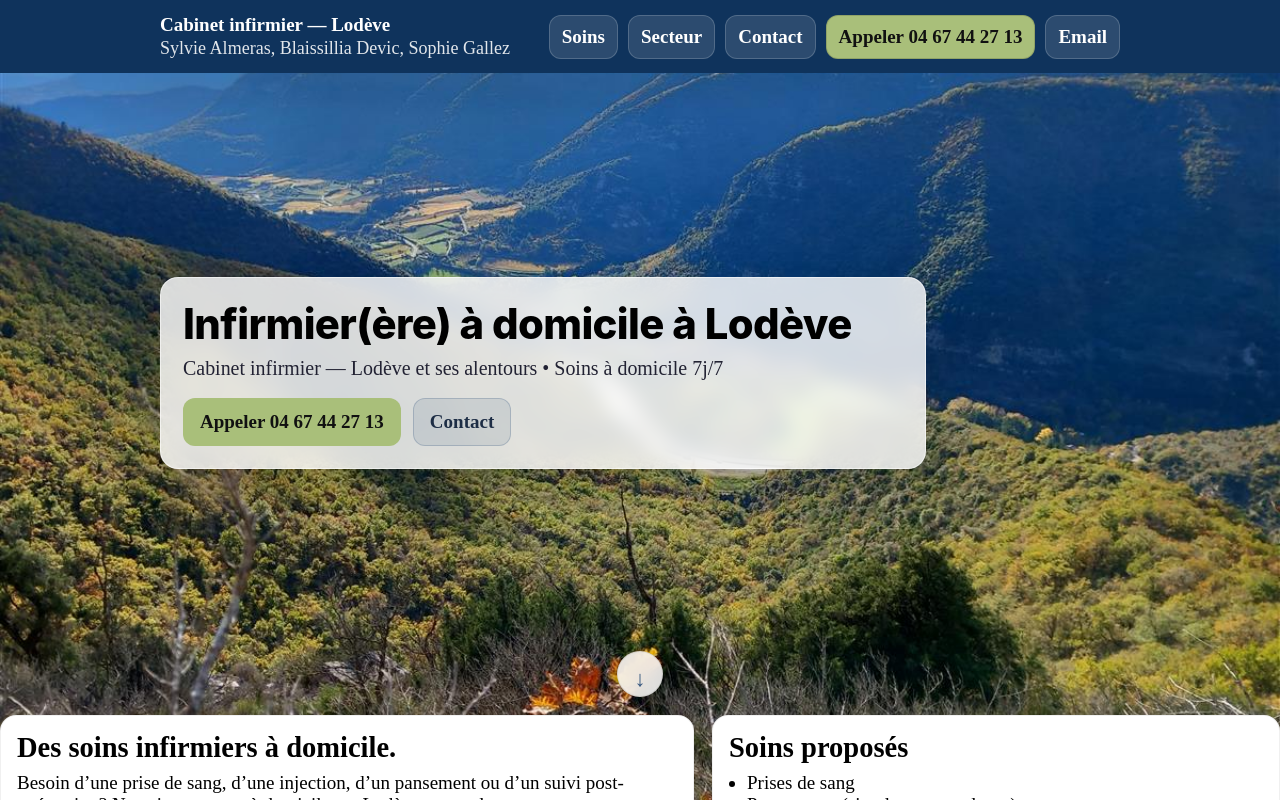
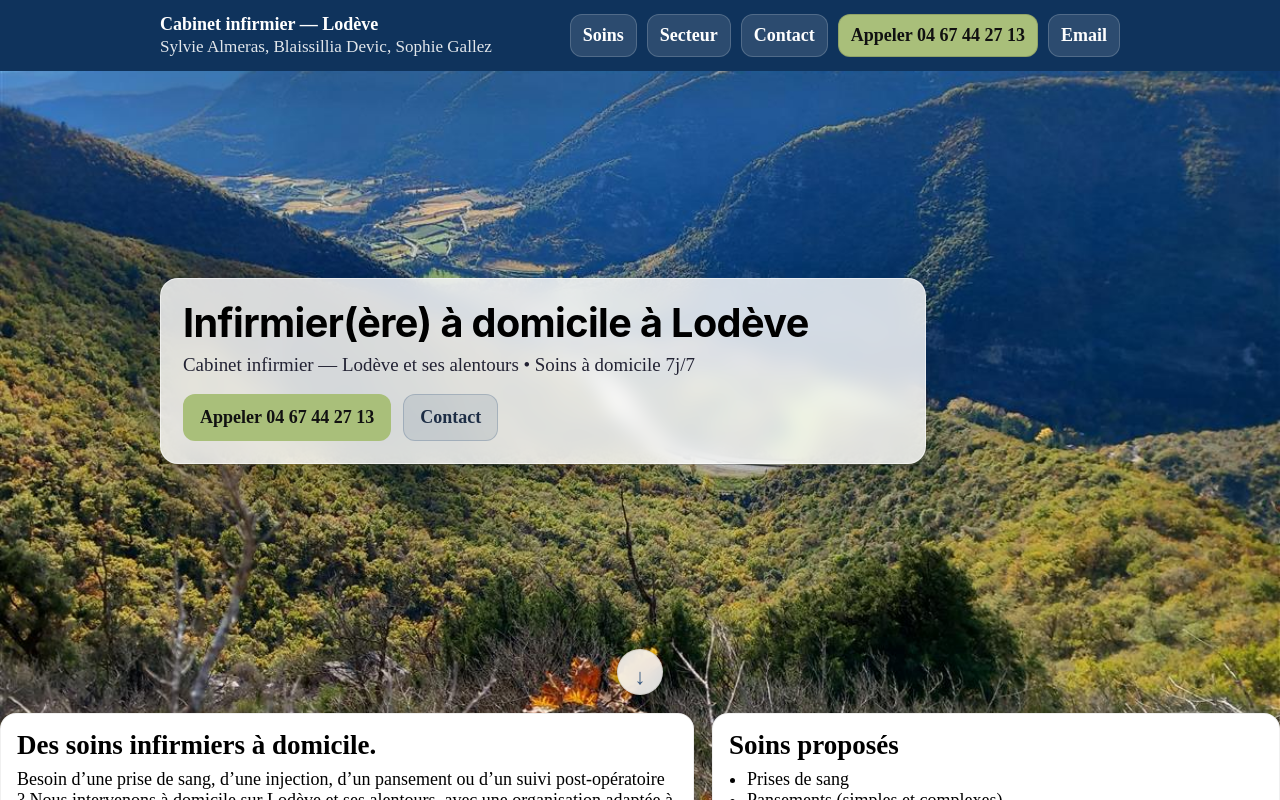
Before and after one commit to PaulLagadec/nurses-kit, a SvelteKit app: page / in a window 1280 px wide. Shown: the top 800 px of the page. Built offline with nearby package versions, Linux system fonts and the light colour scheme.

Commit message:
nurses-kit-font-fix

```diff
--- a/src/app.css
+++ b/src/app.css
@@ -1,7 +1,7 @@
 html, body {
   margin: 0;
   padding: 0;
-  font-size: 19px;
+  font-size: 18px;
   background: transparent; /* IMPORTANT */
   margin: 0;
   padding: 0;
@@ -22,7 +22,7 @@ a { color: var(--brand); }
 
 h1 {
   font-family: "Inter", system-ui, -apple-system, Segoe UI, Roboto, Helvetica, Arial, sans-serif;
-  font-weight: 800;
+  font-weight: 700;
   letter-spacing: -0.015em;
   line-height: 1.05;
   margin-bottom: 0.6em;
```
